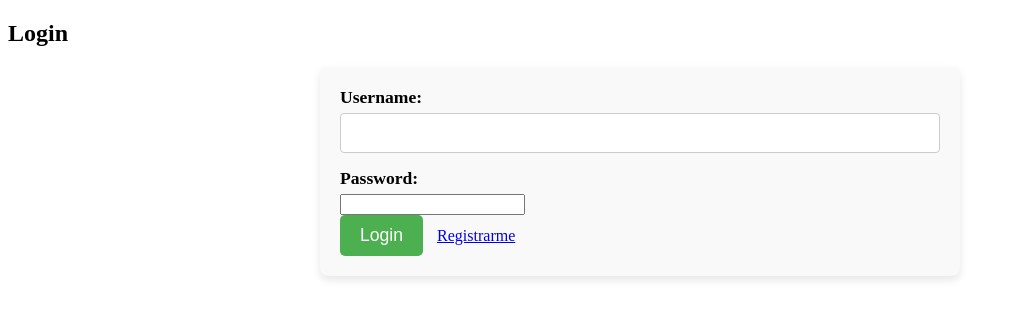
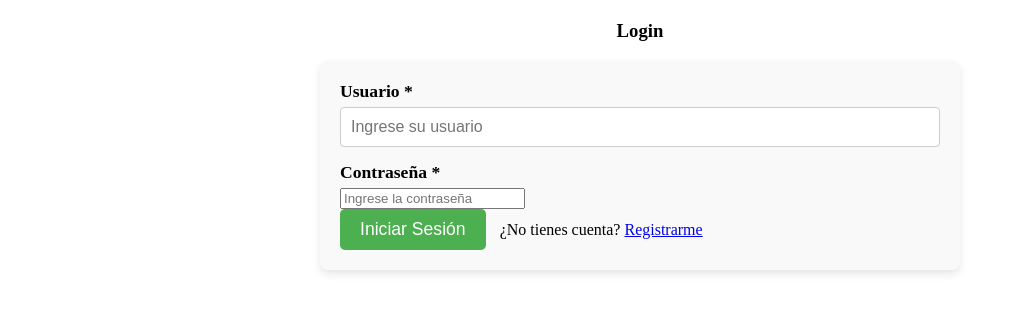
Before and after one commit to CorporationMacka/Proyecto-MiPerrito.com, a website: page public/views/auth/login.html in a window 1280 px wide. Shown: the whole page, without its empty margins (0-1012 px from the left). Drawn offline with Linux system fonts and the light colour scheme.

Commit message:
UPDATE: modificación a: el diseño de login, validaciones de login, y se añaden parametros al Expess (server.js)

```diff
--- a/public/js/login.js
+++ b/public/js/login.js
@@ -18,7 +18,7 @@ function validarLogin(event){
 
     if(usuario === usuarioCorrecto && contrasena === contrasenaCorrecta){
         // Redirecciona a la vista de paseadores
-        window.location.href = "/views/admin/paseadores/indexPaseadores.html";
+        window.location.href = "../admin/paseadores/indexPaseadores.html";
     }else{
         alert('Usuario o contraseña incorrectos');
     }
--- a/public/views/auth/login.html
+++ b/public/views/auth/login.html
@@ -8,22 +8,48 @@
     <script src="/public/js/login.js"></script>
 </head>
 <body>
-    <div class="login-container">
-        <h2>Login</h2>
-        <form action="/admin/paseadores/indexPaseadores.html" id="form_id" name="myform">
-            <div class="form-group">
-                <label for="username">Username:</label>
-                <input type="text" id="username" name="username">
+    <div class="row">
+        <div class="col-md-12">
+            <div class="card card-outline card-primary">
+                <div class="card-header">
+                    <center>
+                        <h3 class="card-title">Login</h3>
+                    </center>
+                </div>
+                <div class="card-body">
+                    <form onsubmit="validarLogin(event)" id="form_id" name="myform">
+                        <div class="row">
+                            <div class="col-md-9">
+                                <!-- Formulario -->
+                                <div class="row">
+                                    <div class="col-md-4">
+                                        <div class="form-group">
+                                            <label for="username">Usuario<b> *</b></label>
+                                            <input type="text" id="username" name="username" placeholder="Ingrese su usuario" required>
+                                        </div>
+                                    </div>
+                                    <div class="col-md-4">
+                                        <div class="form-group">
+                                            <label for="password">Contraseña<b> *</b></label>
+                                            <input type="password" id="password" name="password" placeholder="Ingrese la contraseña" required>
+                                        </div>
+                                    </div>
+                                </div>
+                            </div>
+                        </div>
+                        <div class="row">
+                            <div class="col-md-12">
+                                <div class="form-group">
+                                    <button type="submit">Iniciar Sesión</button>
+                                    ¿No tienes cuenta? <a href="register.html">Registrarme</a>
+                                </div>
+                            </div>
+                        </div>
+                    </form>
+                </div>
             </div>
-            <div class="form-group">
-                <label for="password">Password:</label>
-                <input type="password" id="password" name="password">
-            </div>
-            <button type="submit">Login</button>
-            <a href="register.html">Registrarme</a>
-            <!-- <input type="button" value="LOGIN" id="submit" onclick="validate()"/> -->
-        </form>
+        </div>
+    </div>
 
-    </div>
 </body>
 </html>
```
Also changed, not shown: app/server.js (+23 -0 lines).
